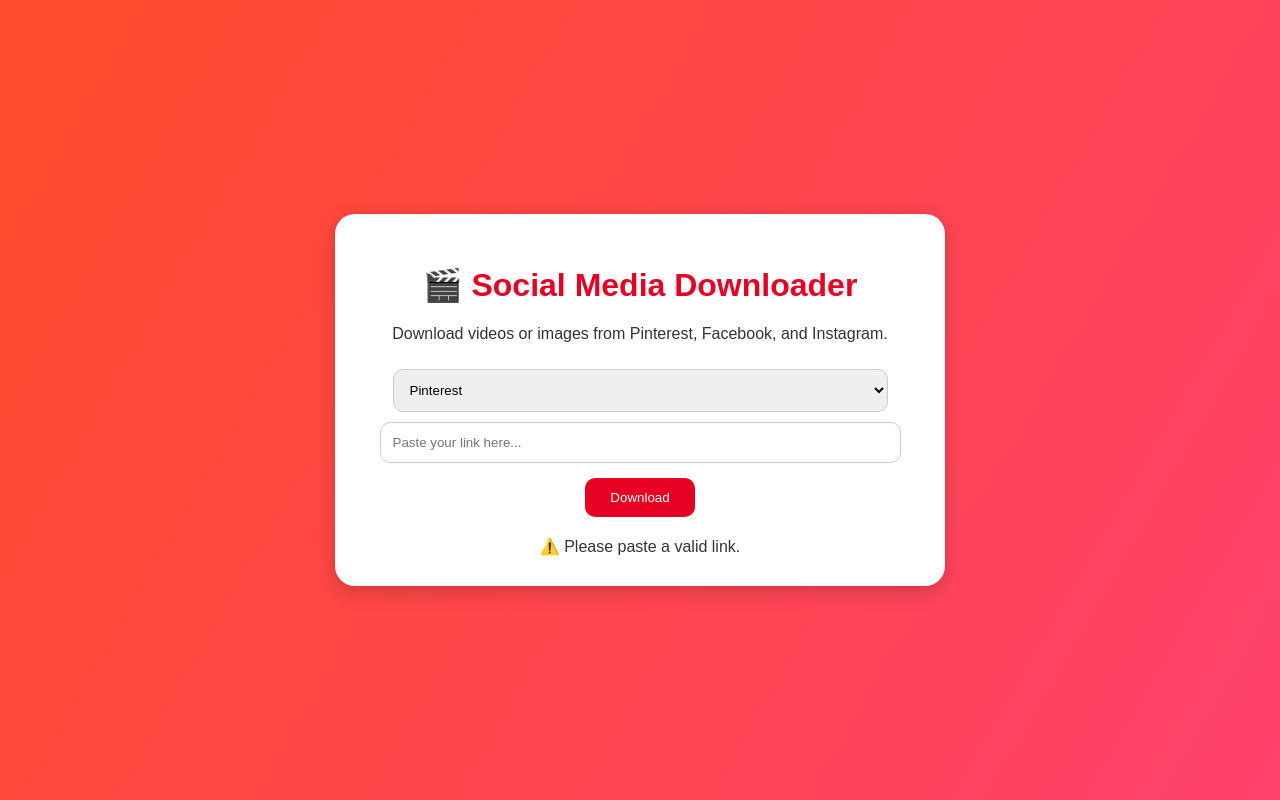
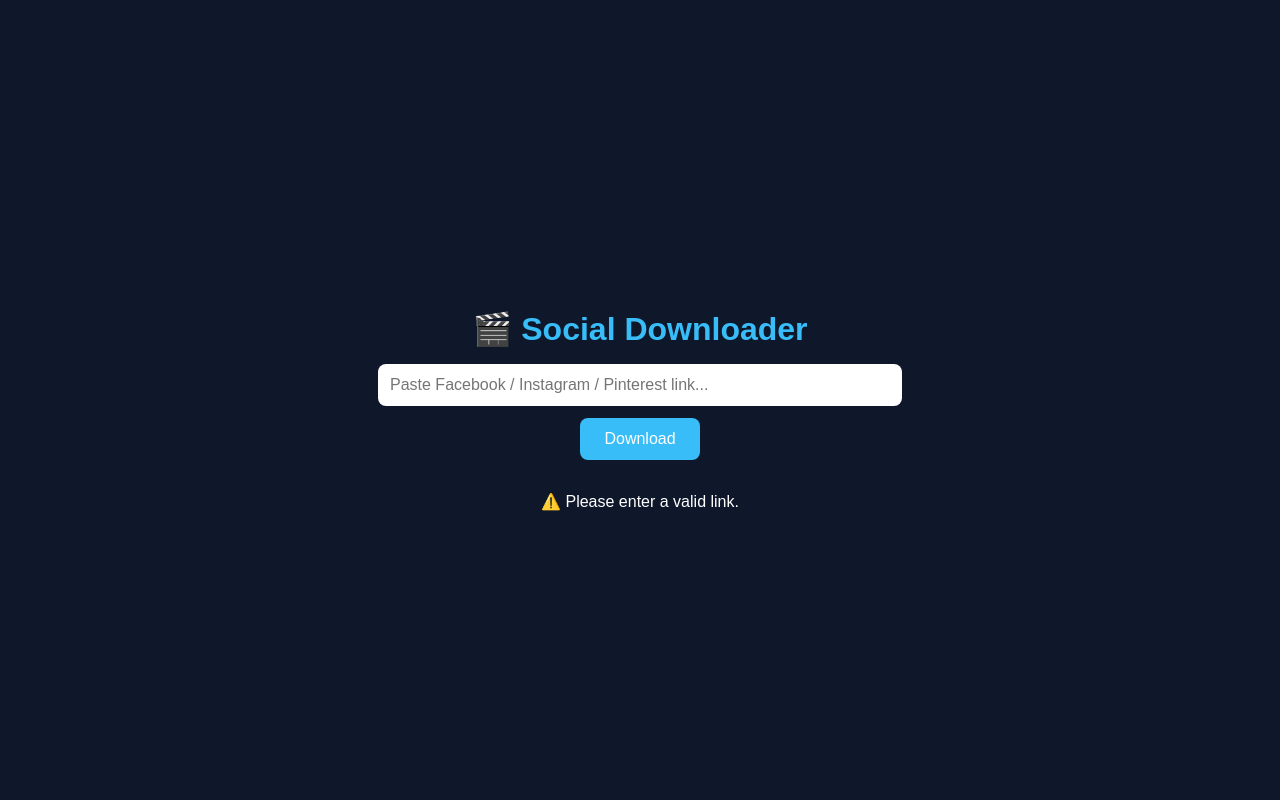
Before and after one commit to trashcore-dev/social, a website: page index.html in a window 1280 px wide. Both pictures are taken after a click on the button "Download". Drawn offline with Linux system fonts and the light colour scheme.

Commit message:
Update index.html

```diff
--- a/index.html
+++ b/index.html
@@ -1,111 +1,123 @@
 <!DOCTYPE html>
 <html lang="en">
 <head>
-<meta charset="UTF-8">
-<title>Social Media Downloader</title>
+  <meta charset="UTF-8" />
+  <meta name="viewport" content="width=device-width, initial-scale=1.0" />
+  <title>Social Downloader</title>
   <style>
     body {
-  font-family: "Poppins", sans-serif;
-  background: linear-gradient(120deg, #ff4b2b, #ff416c);
+      font-family: 'Poppins', sans-serif;
+      background: #0f172a;
+      color: #fff;
       display: flex;
+      flex-direction: column;
+      align-items: center;
       justify-content: center;
-  align-items: center;
-  min-height: 100vh;
+      height: 100vh;
       margin: 0;
-  color: #333;
+      text-align: center;
     }
-.container {
-  background: #fff;
-  padding: 30px;
-  border-radius: 20px;
-  box-shadow: 0 5px 20px rgba(0,0,0,0.2);
-  text-align: center;
-  width: 95%;
-  max-width: 550px;
+    h1 {
+      color: #38bdf8;
+      margin-bottom: 1rem;
     }
-h1 { color: #e60023; }
-select, input {
-  width: 90%;
+    input {
+      width: 80%;
+      max-width: 500px;
       padding: 12px;
-  margin-top: 10px;
-  border-radius: 10px;
-  border: 1px solid #ccc;
+      border: none;
+      border-radius: 8px;
+      font-size: 16px;
       outline: none;
     }
     button {
-  margin-top: 15px;
-  padding: 12px 25px;
+      background: #38bdf8;
+      color: #fff;
       border: none;
-  border-radius: 10px;
-  color: white;
-  background: #e60023;
+      border-radius: 8px;
+      padding: 12px 24px;
+      margin-top: 12px;
       cursor: pointer;
+      font-size: 16px;
+      transition: 0.2s;
     }
-button:hover { background: #b1001b; }
-#result { margin-top: 20px; }
-video, img {
-  width: 100%;
+    button:hover {
+      background: #0ea5e9;
+    }
+    .result {
+      margin-top: 2rem;
+      text-align: center;
+      max-width: 600px;
+      word-wrap: break-word;
+    }
+    .media {
+      margin-top: 1rem;
+      max-width: 90%;
       border-radius: 12px;
-  margin-top: 10px;
     }
-a {
-  display: inline-block;
-  margin-top: 10px;
-  background: #e60023;
-  color: white;
-  padding: 10px 18px;
-  border-radius: 8px;
-  text-decoration: none;
+    a button {
+      margin-top: 1rem;
     }
   </style>
 </head>
 <body>
-<div class="container">
-  <h1>🎬 Social Media Downloader</h1>
-  <p>Download videos or images from Pinterest, Facebook, and Instagram.</p>
+  <h1>🎬 Social Downloader</h1>
+  <input id="url" type="text" placeholder="Paste Facebook / Instagram / Pinterest link..." />
+  <button onclick="downloadMedia()">Download</button>
 
-  <select id="platform">
-    <option value="pinterest">Pinterest</option>
-    <option value="social">Facebook / Instagram</option>
-  </select>
-  <input id="url" type="text" placeholder="Paste your link here...">
-  <button onclick="download()">Download</button>
-
-  <div id="result"></div>
-</div>
+  <div class="result" id="result"></div>
 
   <script>
-async function download() {
-  const platform = document.getElementById("platform").value;
+    async function downloadMedia() {
       const url = document.getElementById("url").value.trim();
-  const result = document.getElementById("result");
+      const resultDiv = document.getElementById("result");
+      resultDiv.innerHTML = "⏳ Fetching media...";
 
-  if (!url) return result.innerHTML = "⚠️ Please paste a valid link.";
-  result.innerHTML = "⏳ Fetching media...";
-
-  const endpoint = platform === "pinterest" ? "/api/pindl" : "/api/socialdl";
-  try {
-    const res = await fetch(endpoint, {
-      method: "POST",
-      headers: { "Content-Type": "application/json" },
-      body: JSON.stringify({ url })
-    });
-    const data = await res.json();
-    if (data.error) return result.innerHTML = `❌ ${data.error}`;
-
-    let media = "";
-    if (data.type === "video") {
-      media = `<video controls src="${data.media}"></video><a href="${data.media}" download>⬇️ Download Video</a>`;
-    } else {
-      media = `<img src="${data.media}" alt="image"><a href="${data.media}" download>⬇️ Download Image</a>`;
+      if (!url) {
+        resultDiv.innerHTML = "⚠️ Please enter a valid link.";
+        return;
       }
 
-    result.innerHTML = `
-      <h3>${data.platform ? data.platform.toUpperCase() : platform.toUpperCase()} Media</h3>
-      ${media}
+      let endpoint = "";
+      if (url.includes("pin.it") || url.includes("pinterest")) {
+        endpoint = "/api/pindl?url=" + encodeURIComponent(url);
+      } else if (url.includes("facebook") || url.includes("fb.watch") || url.includes("instagram")) {
+        endpoint = "/api/socialdl?url=" + encodeURIComponent(url);
+      } else {
+        resultDiv.innerHTML = "⚠️ Unsupported URL!";
+        return;
+      }
+
+      try {
+        const res = await fetch(endpoint);
+        const text = await res.text();
+
+        let data;
+        try {
+          data = JSON.parse(text);
+        } catch (e) {
+          resultDiv.innerHTML = "❌ Server returned invalid data:<br><pre>" + text + "</pre>";
+          return;
+        }
+
+        if (data.error) {
+          resultDiv.innerHTML = "❌ Error: " + data.error;
+          return;
+        }
+
+        resultDiv.innerHTML = `
+          <p>✅ <strong>${data.platform || "Pinterest"}</strong> ${data.type}</p>
+          ${
+            data.type === "video"
+              ? `<video controls class="media" src="${data.media}"></video>`
+              : `<img src="${data.media}" class="media" />`
+          }
+          <br><a href="${data.media}" download>
+            <button>⬇️ Download File</button>
+          </a>
         `;
       } catch (err) {
-    result.innerHTML = `💥 Error: ${err.message}`;
+        resultDiv.innerHTML = "❌ Network or API error:<br>" + err.message;
       }
     }
   </script>
```
Lines whose indentation alone changed are shown as unchanged.
